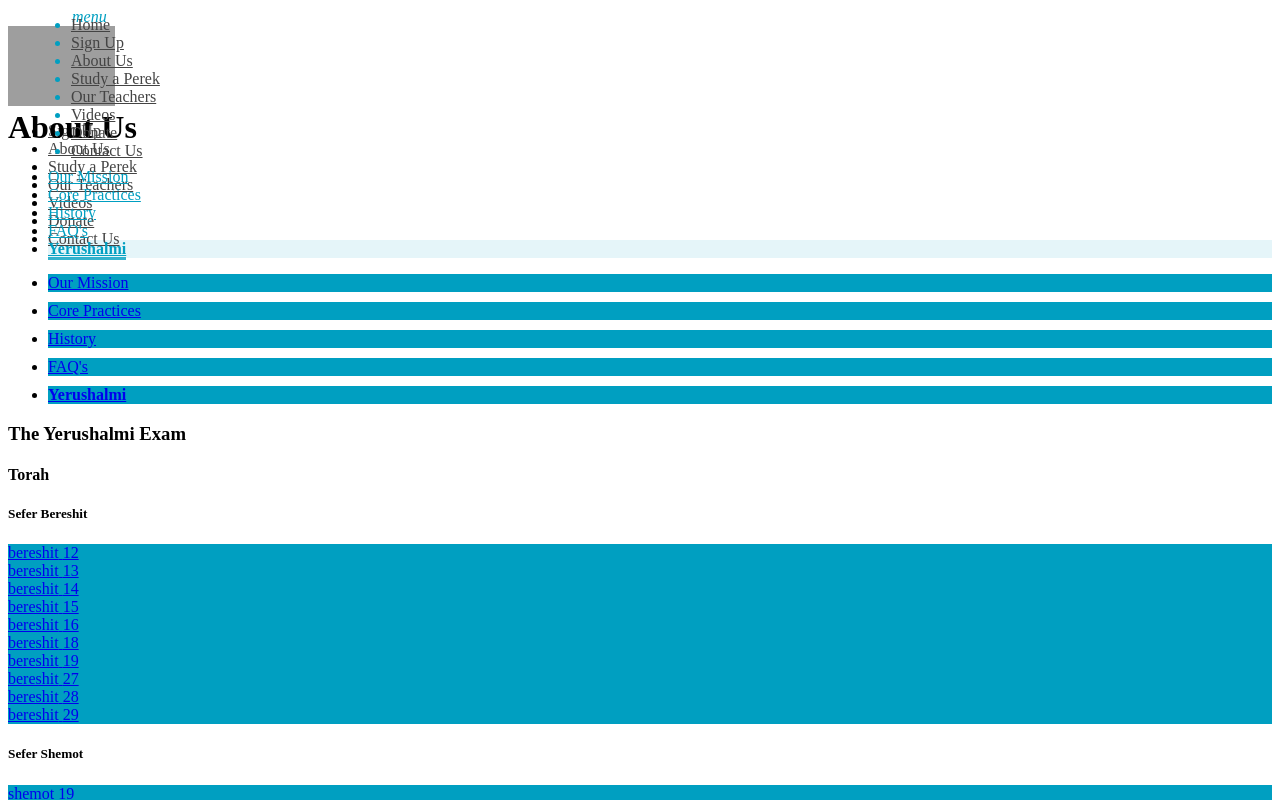
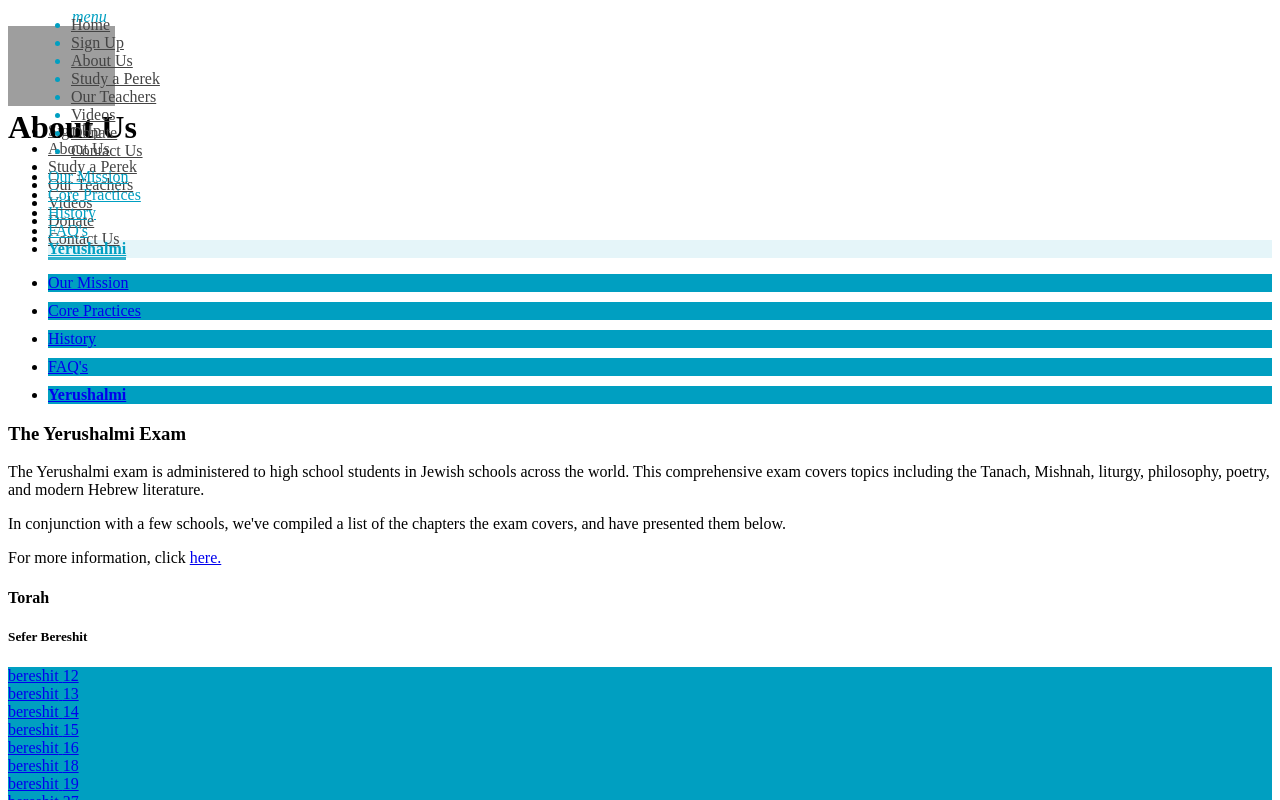
Before and after one commit to tanach-study/Tanach-Study, a React app: page /about/yerushalmi in a window 1280 px wide. Shown: the top 800 px of the page. Built offline with nearby package versions, Linux system fonts and the light colour scheme; grey boxes are pictures that could not be loaded; the HTML template or start-up script is replaced by a standard one.

Commit message:
Adds information section

```diff
--- a/src/components/About/Yerushalmi/Yerushalmi.jsx
+++ b/src/components/About/Yerushalmi/Yerushalmi.jsx
@@ -14,6 +14,9 @@ function Yerushalmi (props) {
       </div>
         <div className='section'>
           <h3 className='center'>The Yerushalmi Exam</h3>
+          <p>The Yerushalmi exam is administered to high school students in Jewish schools across the world. This comprehensive exam covers topics including the Tanach, Mishnah, liturgy, philosophy, poetry, and modern Hebrew literature. </p>
+          <p>In conjunction with a few schools, we've compiled a list of the chapters the exam covers, and have presented them below.</p>
+          <p>For more information, click <a href='http://makomisrael.org/educational-material/school-camp/hebrew-%E2%80%93-jerusalem-exam/' target='blank'>here.</a></p>
           <BookList
             title='Torah'
             section={data.torah || []}
```
